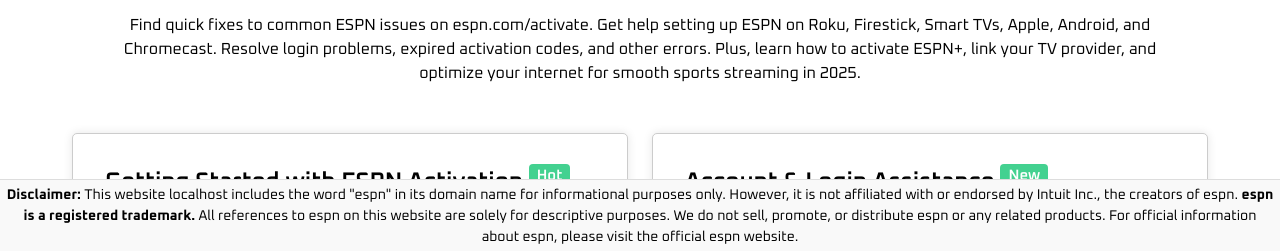
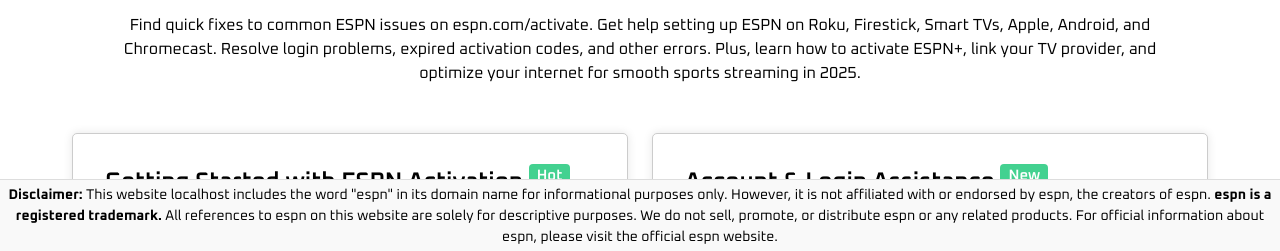
Before and after one commit to support-espn-com/support-espn-com.github.io, a plain HTML site: page index.html in a window 1280 px wide. Shown: the part 547-798 px from the top of the page. Drawn offline with nearby package versions, Linux system fonts and the light colour scheme.

Commit message:
Update index.html

```diff
--- a/index.html
+++ b/index.html
@@ -373,7 +373,7 @@
     const currentDomain = window.location.hostname;
     const disclaimer = `
     <div id="disclaimer-footer">
-    <p><strong>Disclaimer:</strong> This website <a href="https://${currentDomain}/" target="_blank">${currentDomain}</a> includes the word "espn" in its domain name for informational purposes only. However, it is not affiliated with or endorsed by Intuit Inc., the creators of espn.
+    <p><strong>Disclaimer:</strong> This website <a href="https://${currentDomain}/" target="_blank">${currentDomain}</a> includes the word "espn" in its domain name for informational purposes only. However, it is not affiliated with or endorsed by espn, the creators of espn.
     <strong>espn is a registered trademark.</strong> All references to espn on this website are solely for descriptive purposes.
     We do not sell, promote, or distribute espn or any related products. For official information about espn, please visit the official <a href="https://www.espn.com/" target="_blank" rel="nofollow">espn website</a>.</p>
     </div>
```
